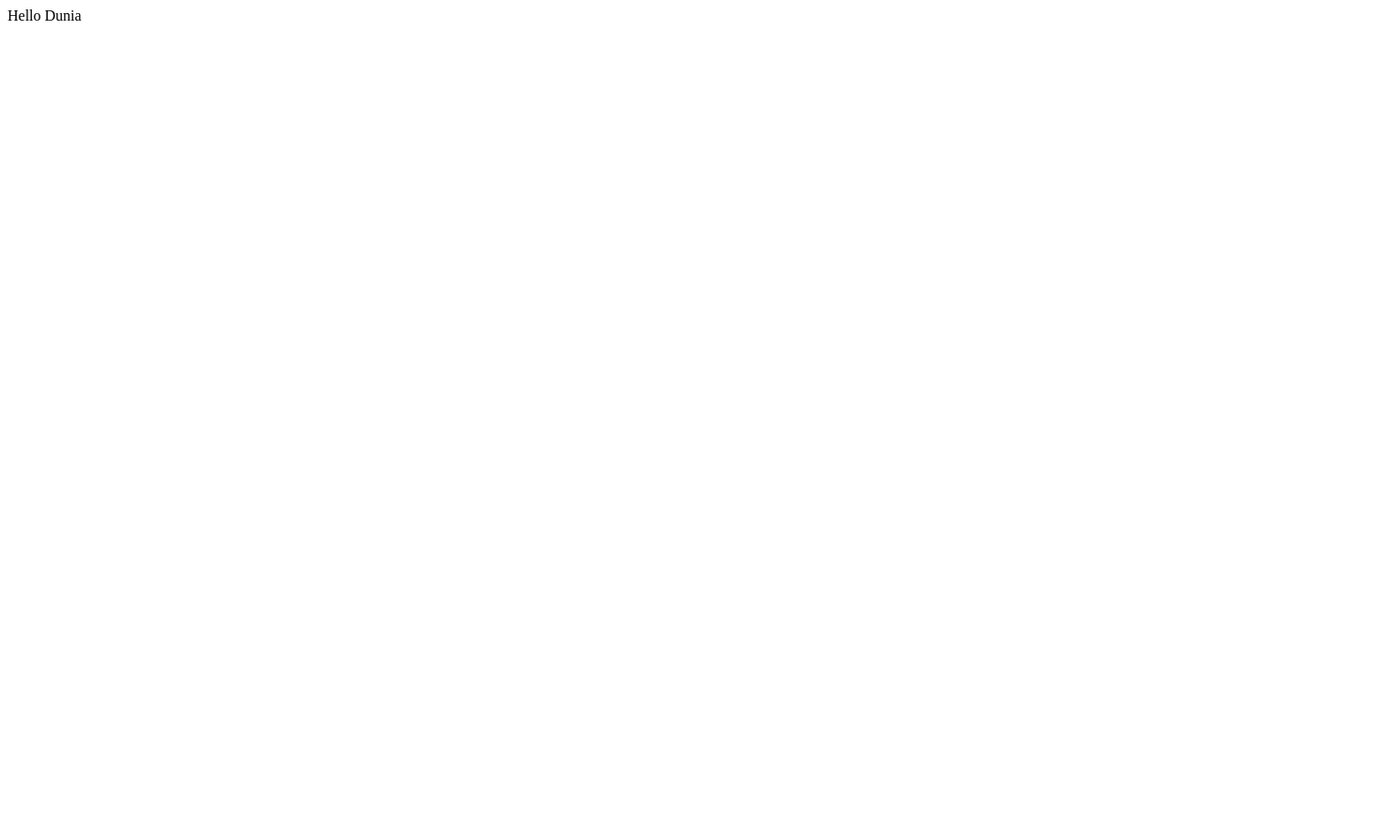
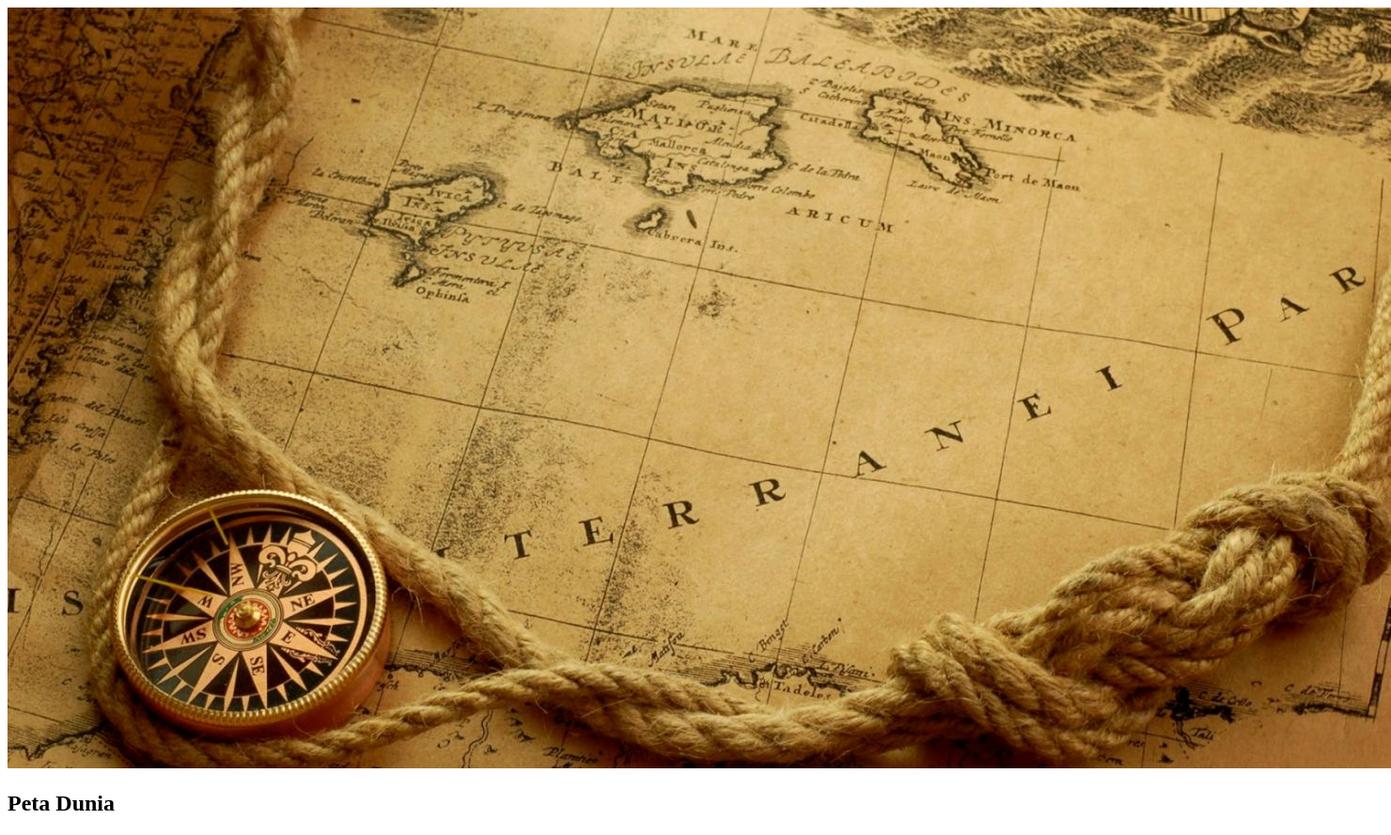
Before and after one commit to maska195/my-repo-from-remote, a plain HTML site: page index.html in a window 1280 px wide. Shown: the whole page at 94% size, 1480 px wide, since content can reach past the window. Before the commit the page ends 800 px from the top, so only its background shows below. Drawn offline with Linux system fonts and the light colour scheme.

Commit message:
“Changed Hello world with img and h2 to display simple profile data. Image file added in the folder images and used as resource in the img element in index.html file”.

```diff
--- a/index.html
+++ b/index.html
@@ -4,7 +4,10 @@
   </head>
 
   <body>
-    Hello Dunia
+    <div>
+        <img src="images/46-468251_vintage-travel-desktop-background-vintage-wallpaper-hd.jpg" alt="profile image" />
+        <h2>Peta Dunia</h2>
+     </div>
   </body>
 
 </html>
```
Also changed, not shown: images/46-468251_vintage-travel-desktop-background-vintage-wallpaper-hd.jpg (added).
